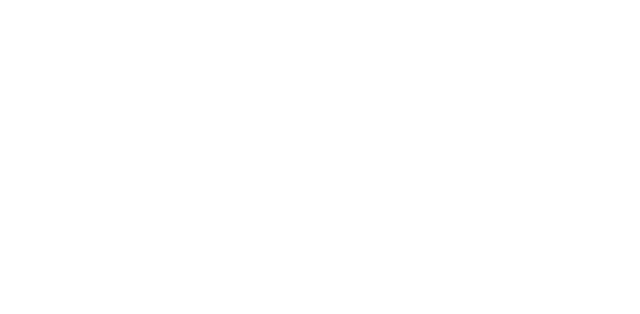
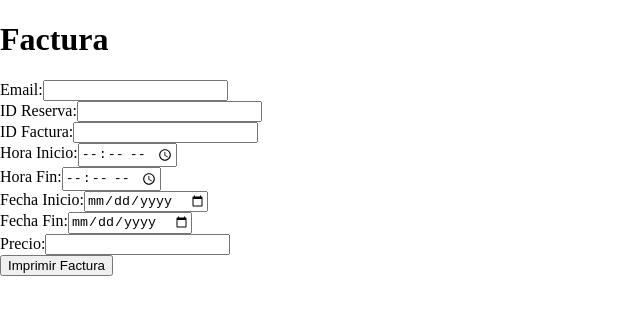
Before and after one commit to JuanAndresGonzalez/four-park, a React (Vite) app: page /factura in a window 1280 px wide. Before the commit this address had no page. Shown: the top 314 px of the page, without its empty margins (0-640 px from the left). Built offline with nearby package versions, Linux system fonts and the light colour scheme.

Commit message:
se agrega factura, se corrige empleado, etc

```diff
--- a/src/agregarParqueadero.jsx
+++ b/src/agregarParqueadero.jsx
@@ -80,7 +80,9 @@ function agregarParqueadero() {
         <input type="text" name="tarifacarro" onChange={handleChange} />
       </label><br></br>
       <button type="submit">GUARDAR</button>
+      <p><a href="/factura">vista factura</a></p>
       <p><a href="/reserva">vista reserva</a></p>
+
     </form>
     </div>
     </div>
--- a/src/employeeRegistration.jsx
+++ b/src/employeeRegistration.jsx
@@ -19,13 +19,13 @@ const handleLoginClick = () => {
             </div>
             <div className='form-container'>
             <div className='form-content'>
-                <h2>Regístrate/Funcionario</h2>
+                <h2>Regístrate</h2>
 
                 <form>
                     <input type="email" placeholder="Correo Electrónico" required className='input-field' /><br />
+                    <input type="text" placeholder="Id Rol (1=Administrador/2=cliente)" required className='input-field' /><br />
                     <input type="text" placeholder="Nombre" required className='input-field'/><br />
                     <input type="text" placeholder="Apellido" required className='input-field' /><br />
-                    <input type="text" placeholder="Código" required /><br className='input-field' />
                     <input type="password" placeholder="Contraseña" required /><br className='input-field' /><br />
                     <button type="submit" className='registerF-button'>Regístrate</button>
                 </form>
--- /dev/null
+++ b/src/factura.jsx
@@ -0,0 +1,73 @@
+import React, { useState } from 'react';
+
+import { useNavigate } from 'react-router-dom';
+
+const Factura = () => {
+    const navigate = useNavigate(); // Get useNavigate hook instance
+}
+
+const factura = () => {
+  const [form, setForm] = useState({
+    email: '',
+    idReserva: '',
+    idFactura: '',
+    horaInicio: '',
+    horaFin: '',
+    fechaInicio: '',
+    fechaFin: '',
+    precio: ''
+  });
+
+  const handleChange = (e) => {
+    setForm({
+      ...form,
+      [e.target.name]: e.target.value
+    });
+  };
+
+  const handleSubmit = (e) => {
+    e.preventDefault();
+    console.log(form);
+  };
+
+  return (
+    <form onSubmit={handleSubmit}>
+        <h1>Factura</h1>
+      <label>
+        Email:
+        <input type="email" name="email" value={form.email} onChange={handleChange} required />
+      </label><br />
+      <label>
+        ID Reserva:
+        <input type="number" name="idReserva" value={form.idReserva} onChange={handleChange} required />
+      </label><br />
+      <label>
+        ID Factura:
+        <input type="number" name="idFactura" value={form.idFactura} onChange={handleChange} required />
+      </label><br />
+      <label>
+        Hora Inicio:
+        <input type="time" name="horaInicio" value={form.horaInicio} onChange={handleChange} required />
+      </label><br />
+      <label>
+        Hora Fin:
+        <input type="time" name="horaFin" value={form.horaFin} onChange={handleChange} required />
+      </label><br />
+      <label>
+        Fecha Inicio:
+        <input type="date" name="fechaInicio" value={form.fechaInicio} onChange={handleChange} required />
+      </label><br />
+      <label>
+        Fecha Fin:
+        <input type="date" name="fechaFin" value={form.fechaFin} onChange={handleChange} required />
+      </label><br />
+      <label>
+        Precio:
+        <input type="number" name="precio" value={form.precio} onChange={handleChange} required />
+      </label><br />
+      <button type="submit">Imprimir Factura</button>
+    </form>
+  );
+};
+
+export default factura;
--- a/src/main.jsx
+++ b/src/main.jsx
@@ -8,6 +8,7 @@ import Reserva from './reserva';
 import './EmployeeRegistration.css';
 import PasswordReset from './reiniciarPassword';
 import UserRecovery from './recuperarUsuario';
+import Factura from './factura';
 
 ReactDOM.createRoot(document.getElementById('root')).render(
   <Router>
@@ -18,6 +19,7 @@ ReactDOM.createRoot(document.getElementById('root')).render(
       <Route path="/reserva" element={<Reserva />} />
       <Route path='/reinicioPassword' element={<PasswordReset />} />
       <Route path='/recuperarUsuario' element={<UserRecovery/>} />
+      <Route path='/factura' element={<Factura/>}/>
     </Routes>
   </Router>
 );
--- a/src/reserva.jsx
+++ b/src/reserva.jsx
@@ -35,11 +35,11 @@ const reserva = () => {
           <input type="email" name="email" value={form.email} onChange={handleChange} required />
         </label><br />
         <label>
-          ID de Reserva:
+          Id de Reserva:
           <input type="text" name="idReserva" value={form.idReserva} onChange={handleChange} required />
         </label><br />
         <label>
-          ID de Parqueadero:
+          Id de Parqueadero:
           <input type="text" name="idParqueadero" value={form.idParqueadero} onChange={handleChange} required />
         </label><br />
         <label>
```
